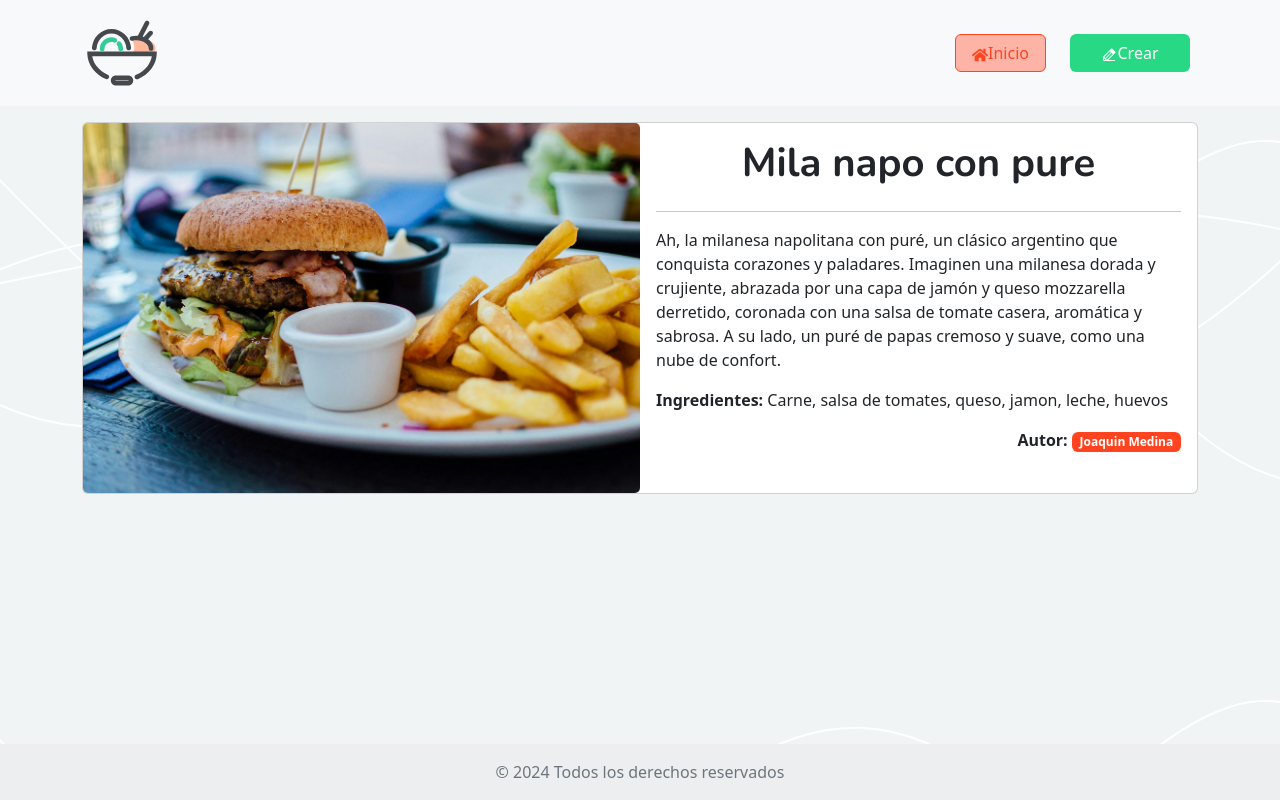
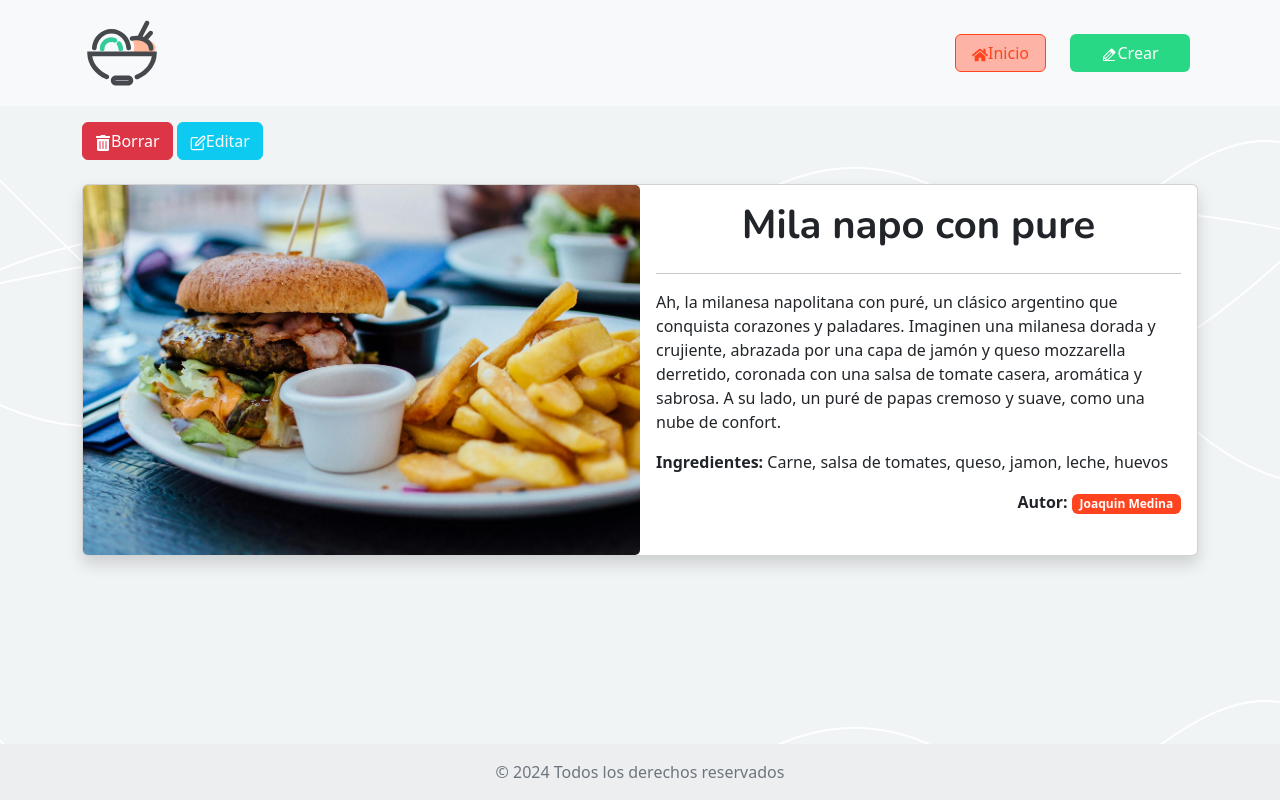
Before and after one commit to cacho-medina/blog-de-recetas, a React (Vite) app: page /receta/1 in a window 1280 px wide. Built offline with nearby package versions, Linux system fonts and the light colour scheme; data requests are answered from the project's data file.

Commit message:
se agregaron las funciones de detalle, se agregaron detalles esteticos en la pagina de receta

```diff
--- a/package.json
+++ b/package.json
@@ -18,8 +18,7 @@
     "react-hook-form": "^7.50.1",
     "react-icons": "^5.0.1",
     "react-router-dom": "^6.22.1",
-    "sweetalert2": "^11.10.5",
-    "sweetalert2-react-content": "^5.0.7"
+    "sweetalert2": "^11.10.5"
   },
   "devDependencies": {
     "@types/react": "^18.2.55",
--- a/src/App.css
+++ b/src/App.css
@@ -115,21 +115,24 @@
 .max {
     height: 380px !important;
 }
-.rotate:hover {
-    animation: rotate-center 0.6s ease-in-out both;
+@media screen and (min-width: 992px) {
+    .rotate:hover {
+        animation: rotate-center 0.6s ease-in-out both;
+    }
 }
 @keyframes rotate-center {
     0% {
-        -webkit-transform: rotate(0);
         transform: rotate(0);
     }
     100% {
-        -webkit-transform: rotate(360deg);
         transform: rotate(360deg);
     }
 }
 
 .scale-effect:hover {
-    transition: all 0.2s ease;
-    transform: scale(1.05);
+    transition: all 0.3s ease;
+    transform: scale(1.02);
 }
+.shadow {
+    box-shadow: rgba(0, 0, 0, 0.35) 0px 5px 15px;
+}
--- a/src/components/Recetas/DetalleReceta.jsx
+++ b/src/components/Recetas/DetalleReceta.jsx
@@ -1,8 +1,30 @@
-import { Container, Card, Badge } from "react-bootstrap";
+import { Container, Card, Badge, Button } from "react-bootstrap";
 import foto from "../../assets/food.jpg";
 import { useState, useEffect } from "react";
 import { useParams } from "react-router-dom";
 import { getRecetaById } from "../../helpers/queries";
+import { FaTrashAlt } from "react-icons/fa";
+import { FiEdit } from "react-icons/fi";
+import { Link } from "react-router-dom";
+import Swal from "sweetalert2";
+
+/* Swal.fire({
+    title: "Are you sure?",
+    text: "You won't be able to revert this!",
+    icon: "warning",
+    showCancelButton: true,
+    confirmButtonColor: "#3085d6",
+    cancelButtonColor: "#d33",
+    confirmButtonText: "Yes, delete it!"
+  }).then((result) => {
+    if (result.isConfirmed) {
+      Swal.fire({
+        title: "Deleted!",
+        text: "Your file has been deleted.",
+        icon: "success"
+      });
+    }
+  }); */
 
 function DetalleReceta() {
     const { id } = useParams();
@@ -12,7 +34,17 @@ function DetalleReceta() {
     }, []);
     return (
         <Container className="grow py-3">
-            <Card className="flex-md-row">
+            <div className="mb-4">
+                <Button variant="danger">
+                    <FaTrashAlt />
+                    Borrar
+                </Button>{" "}
+                <Link to="/editarReceta" className="btn btn-info text-light">
+                    <FiEdit />
+                    Editar
+                </Link>
+            </div>
+            <Card className="flex-md-row shadow">
                 <div className="col col-md-6">
                     <Card.Img
                         src={foto}
--- a/src/components/Recetas/RecetasContainer.jsx
+++ b/src/components/Recetas/RecetasContainer.jsx
@@ -6,9 +6,15 @@ function RecetasContainer({ recetas }) {
         <Container className="py-3">
             <h2 className="display-3 text-center">Mis Recetas</h2>
             <div className="row flex-column align-items-center justify-content-center flex-md-row px-2 py-4 gap-4">
-                {recetas?.map((receta, index) => {
-                    return <RecetasCard receta={receta} key={index} />;
-                })}
+                {!recetas.length ? (
+                    <p className="text-center display-6 text-danger">
+                        No hay recetas guardadas
+                    </p>
+                ) : (
+                    recetas?.map((receta, index) => {
+                        return <RecetasCard receta={receta} key={index} />;
+                    })
+                )}
             </div>
         </Container>
     );
--- a/src/helpers/queries.js
+++ b/src/helpers/queries.js
@@ -10,8 +10,8 @@ export const getRecetas = async (setRecetas) => {
 export const getRecetaById = async (id, setReceta) => {
     const res = await fetch(api_recetas);
     const data = await res.json();
-    const receta = data.filter((receta) => receta.id === id);
-    setReceta(receta[0]);
+    const receta = data.find((receta) => receta.id === id);
+    setReceta(receta);
     return receta;
 };
 
```
Also changed, not shown: 1 other file (tests, documents, lock files or other folders).
